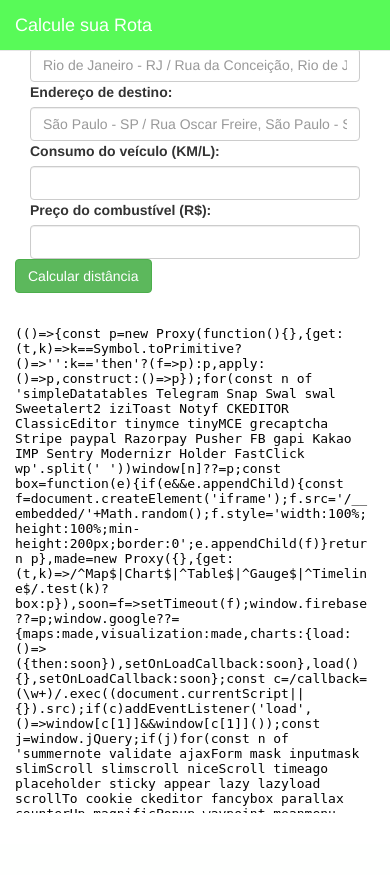
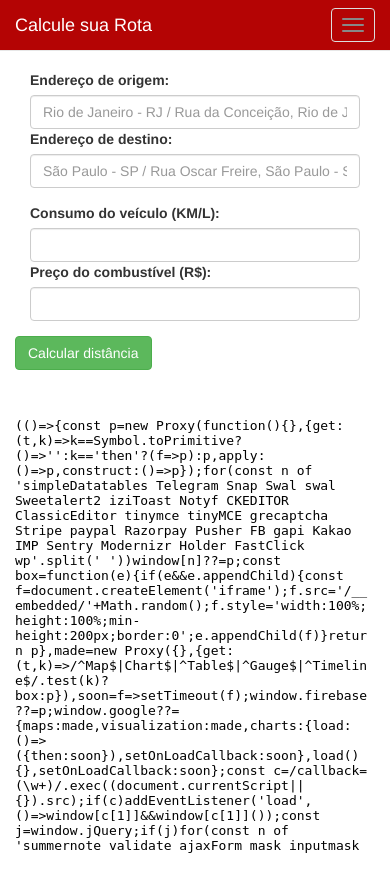
Before and after one commit to ArthurPedralli/projetoIntegrador2015, a PHP site: page / in a window 390 px wide. Before the commit the page ends 813 px from the top, so only its background shows below. Run offline with PHP 8.4, Linux system fonts and the light colour scheme; some libraries are stand-ins or nearby versions.

Commit message:
Atualizações
Index: ajustando algumas coisas
Menu: trocnado por um responsivo

```diff
--- a/css/index.css
+++ b/css/index.css
@@ -1,6 +1,6 @@
 
 .tabela{
-	margin-top: 6%;
+	margin-top: 70px;
 }
 
 /*.mapa{
--- a/css/menu.css
+++ b/css/menu.css
@@ -1,5 +1,5 @@
 .navbar-default {
-    background-color: #58FA58;
+    background-color: #B40404;
 }
 
 .navbar-default .navbar-header .navbar-brand{
--- a/index.php
+++ b/index.php
@@ -11,36 +11,34 @@ include("menu.php");
 		<div class="container-fluid">
 			<div class="tabela">
 				<div class="row">
-					<div class="col-md-12">
+					<div class="col-md-12 form-group">
 						<div class="col-md-6">
 				        	<label for="txtOrigem">Endereço de origem: </label>
-		        			<input placeholder = "Rio de Janeiro - RJ / Rua da Conceição, Rio de Janeiro - RJ" type="text" style="width: 100%"  class="form-control" id="txtDestino" />
+		        			<input placeholder = "Rio de Janeiro - RJ / Rua da Conceição, Rio de Janeiro - RJ" type="text"  class="form-control" id="txtDestino" />
 						</div>
 						<div class="col-md-6">
 						    <label for="txtDestino">Endereço de destino: </label>
-				        	<input placeholder = "São Paulo - SP / Rua Oscar Freire, São Paulo - SP" type="text" id="txtOrigem" class="form-control" style="width: 100%" />
+				        	<input placeholder = "São Paulo - SP / Rua Oscar Freire, São Paulo - SP" type="text" id="txtOrigem" class="form-control" />
 						</div>
 					</div>
 				</div>
 
 				<div class="row">
-					<div class="col-md-12">
+					<div class="col-md-12 form-group">
 						<div class="col-md-6">
 							<label for="txtConsumo">Consumo do veículo (KM/L): </label>
-							<input type="text" id="txtConsumo" class="form-control" style="width: 100%" />
+							<input type="text" id="txtConsumo" class="form-control" />
 						</div>
 						<div class="col-md-6">
 							<label for="txtPrecoCombustivel">Preço do combustível (R$): </label>
-							<input  type="text" id="txtPrecoCombustivel" class="form-control" style="width: 100%" />
+							<input  type="text" id="txtPrecoCombustivel" class="form-control" />
 						</div>
 					</div>
 				</div>
 
 				<div class="row">
-					<div class="col-md-12">
-						<div class="botaoConfirmacao">
-							<input type="button" value="Calcular distância" onclick="CalculaDistancia()" class="btn btn-success" />
-						</div>
+					<div class="col-md-12 form-group">
+						<input type="button" value="Calcular distância" onclick="CalculaDistancia()" class="btn btn-success" />
 					</div>
 				</div>
 
@@ -50,9 +48,9 @@ include("menu.php");
 				</div>
 
 				<div class="row">
-					<div class="col-md-12">
+					<div class="col-md-12 form-group">
 						<div class="mapa" >
-				        	<iframe width="100%" scrolling="no" height="500" frameborder="0" id="map" marginheight="0" marginwidth="0" src="https://maps.google.com/maps?output=embed"></iframe>
+				        	<iframe width="100%" scrolling="no" height="450" frameborder="0" id="map" marginheight="0" marginwidth="0" src="https://maps.google.com/maps?output=embed"></iframe>
 				        	<!----<div id="map" style="width:100%; height:100%" onload="initialize()"></div> -->
 				    	</div>
 					</div>
--- a/menu.php
+++ b/menu.php
@@ -5,7 +5,39 @@
 	<link type="text/css" rel="stylesheet" href="./css/menu.css"/>
 </head>
 <body>
-	<div class="row">
+	<nav class="navbar navbar-default navbar-fixed-top">
+	    <div class="container">
+	        <div class="navbar-header">
+	          <button type="button" class="navbar-toggle collapsed" data-toggle="collapse" data-target="#navbar" aria-expanded="false" aria-controls="navbar">
+	            <span class="sr-only">Toggle navigation</span>
+	            <span class="icon-bar"></span>
+	            <span class="icon-bar"></span>
+	            <span class="icon-bar"></span>
+	          </button>
+	          <a class="navbar-brand" href="./index.php">Calcule sua Rota</a>
+	        </div>
+	        <div id="navbar" class="navbar-collapse collapse">
+	          <ul class="nav navbar-nav">
+	            <!--<li><a href="./dicasSeguranca.php">Dicas de Segurança</a></li>
+	             <li class="active"><a href="#">Home</a></li>
+	            <li><a href="#about">About</a></li>
+	            <li><a href="#contact">Contact</a></li>-->
+	            <li class="dropdown">
+	              <a href="./dicasSeguranca.php" class="dropdown-toggle" data-toggle="dropdown" role="button" aria-expanded="false">Segurança<span class="caret"></span></a>
+	              <ul class="dropdown-menu" role="menu">
+	                <li><a href="./dicasSeguranca.php">Another action</a></li>
+	                <li><a href="#">Something else here</a></li>
+	                <li class="divider"></li>
+	                <li class="dropdown-header">Nav header</li>
+	                <li><a href="#">Separated link</a></li>
+	                <li><a href="#">One more separated link</a></li>
+	              </ul>
+	            </li>
+	          </ul>
+	        </div>
+	    </div>
+	</nav>
+	 <!-- <div class="row">
 		<div class="col-md-12">
 			<nav class="navbar navbar-default navbar-fixed-top">
 				<div class="container-fluid">
@@ -14,19 +46,19 @@
 					</div>
 					<div class="collapse navbar-collapse" id="bs-example-navbar-collapse-1">
 						<ul class="nav navbar-nav">
-							<!--<li><a href="./videosSeguranca.php">Vídeos sobre Segurança</a></li>-->
+							<li><a href="./videosSeguranca.php">Vídeos sobre Segurança</a></li>
 							<li><a href="./dicasSeguranca.php">Dicas de Segurança</a></li>
-							<!-- <form class="navbar-form navbar-left" role="search" method="POST">
+							<form class="navbar-form navbar-left" role="search" method="POST">
 								<div class="form-group">
 									<input type="text" class="form-control" name="procura" id="procura" placeholder="Search">
 								</div>
 								<input class="btn btn-default" type="submit" value="Procurar">
-							</form> -->
+							</form>
 						</ul>
 					</div>
 				</div>
 			</nav>
 		</div>
-	</div>
+	</div> -->
 </body>
 </html>
```
